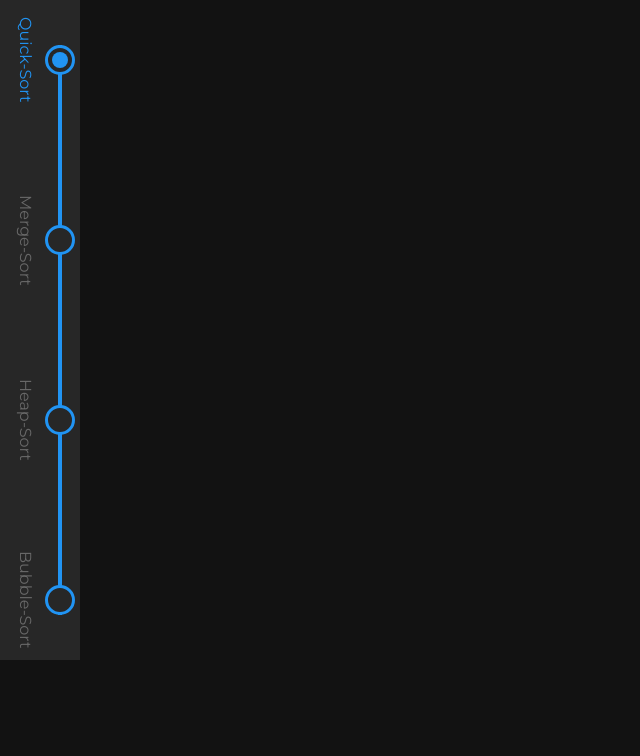
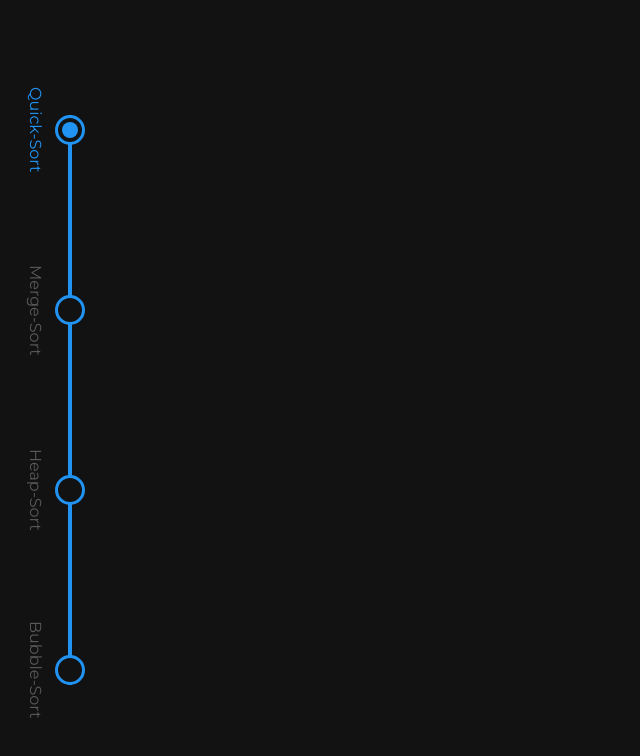
Before and after one commit to dcevpersonal/Sorting-Algorithm-Visualizer, a React (Create React App) app: page / in a window 1280 px wide. Shown: the top 756 px of the page, without its empty margins (0-640 px from the left). Built offline with nearby package versions, Linux system fonts and the light colour scheme.

Commit message:
Design Fix

```diff
--- a/src/App.module.scss
+++ b/src/App.module.scss
@@ -1,7 +1,9 @@
 .App {
   display: flex;
+  flex-flow: column;
+
   width: 100vw;
-  height: fit-content;
+  height: 100vh;
 }
 
 @media screen and (max-width: 1365px) {
--- a/src/components/UI/Display-Panel.module.scss
+++ b/src/components/UI/Display-Panel.module.scss
@@ -1,14 +1,15 @@
 .DisplayPanel {
     display: flex;
-    height: 80px;
-    background: var(--Black-3);
+    height: 100px;
+    width: 100%;
     align-items: center;
     justify-content: center;
 }
 
 @media screen and (max-width: 1365px) {
     .DisplayPanel {
-        width: 80px;
-        height: 100%;
+        width: 100px;
+        height: fit-content;
+        flex-grow: 1;
     }
 }
--- a/src/components/UI/Range.module.scss
+++ b/src/components/UI/Range.module.scss
@@ -16,7 +16,7 @@ $numOfElements: 4;
             width: 30px;
             height: 30px;
             cursor: pointer;
-            background: #272727;
+            background: var(--Black-1);
             appearance: none;
             border: 3px solid var(--Blue-1);
             border-radius: 50%;
```
